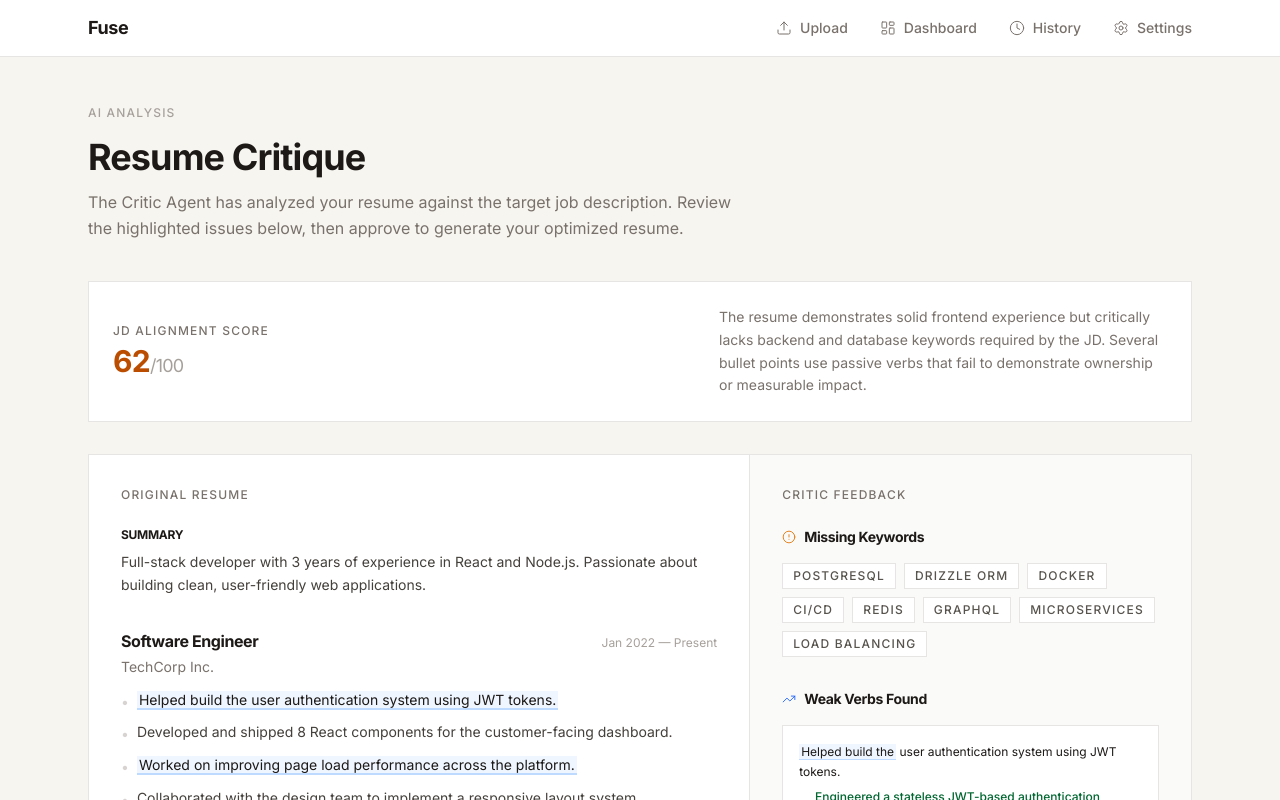
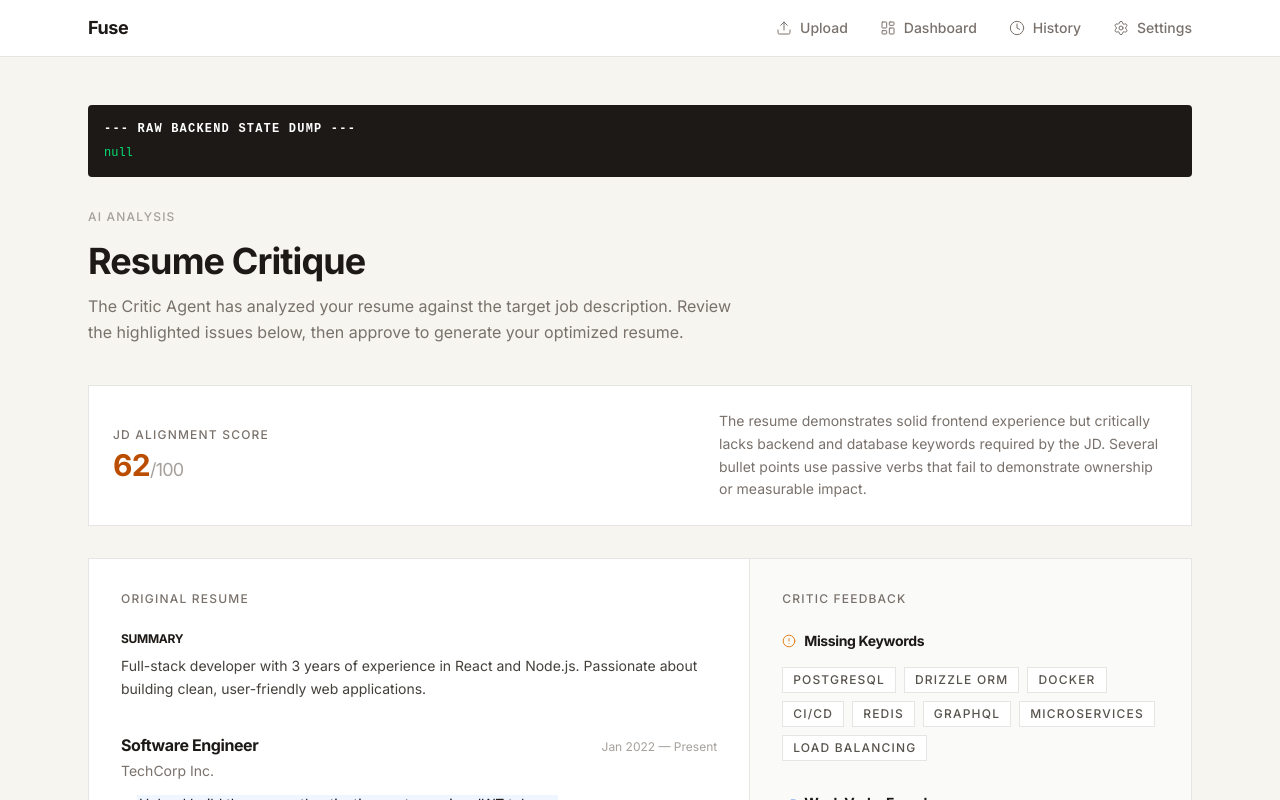
Before and after one commit to harshpatil110/Fuse-AI-resume-Builder, a React (Vite) app in the folder frontend/: page /editor in a window 1280 px wide. Shown: the top 800 px of the page. Built offline with nearby package versions, Linux system fonts and the light colour scheme; a web font is replaced by a local one.

Commit message:
feat: implement resume upload workflow and critique editor pages

```diff
--- a/frontend/src/pages/Editor.jsx
+++ b/frontend/src/pages/Editor.jsx
@@ -94,9 +94,10 @@ export default function Editor() {
   console.log("📥 RECEIVED STATE IN EDITOR:", location.state);
 
   const criticData = location.state?.criticData?.critique || location.state?.criticData;
+  const rawData = location.state?.criticData || {};
 
   const [critique] = useState(criticData || MOCK_CRITIQUE);
-  const [resumeSections] = useState(MOCK_RESUME_SECTIONS);
+  const [resumeSections] = useState(rawData.parsed_resume || rawData.parsedResume || MOCK_RESUME_SECTIONS);
 
   if (!critique || Object.keys(critique).length === 0) {
     return (
@@ -146,6 +147,12 @@ export default function Editor() {
 
   return (
     <div>
+      {/* RAW BACKEND DUMP - DEBUGGING ONLY */}
+      <div className="bg-stone-900 text-green-400 p-4 mb-8 rounded-sm overflow-x-auto text-xs font-mono">
+        <p className="text-white mb-2 font-bold uppercase tracking-widest">--- Raw Backend State Dump ---</p>
+        <pre>{JSON.stringify(location.state, null, 2)}</pre>
+      </div>
+
       {/* Header */}
       <div className="mb-10">
         <p className="text-xs font-medium tracking-widest uppercase text-stone-400 mb-4">
--- a/frontend/src/pages/Upload.jsx
+++ b/frontend/src/pages/Upload.jsx
@@ -96,7 +96,9 @@ export default function Upload() {
       navigate('/editor', { state: { criticData: data } });
     } catch (err) {
       console.error("❌ UPLOAD API ERROR:", err);
-      setError(err.message || 'An unexpected error occurred.');
+      const errMsg = err.message || 'An unexpected error occurred.';
+      setError(errMsg);
+      alert(errMsg);
     } finally {
       setIsAnalyzing(false);
     }
```
